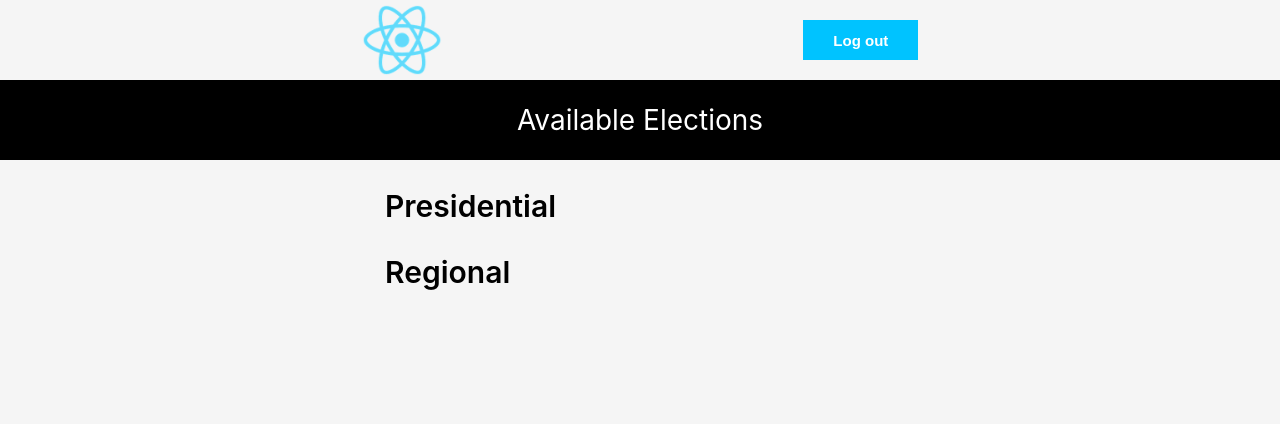
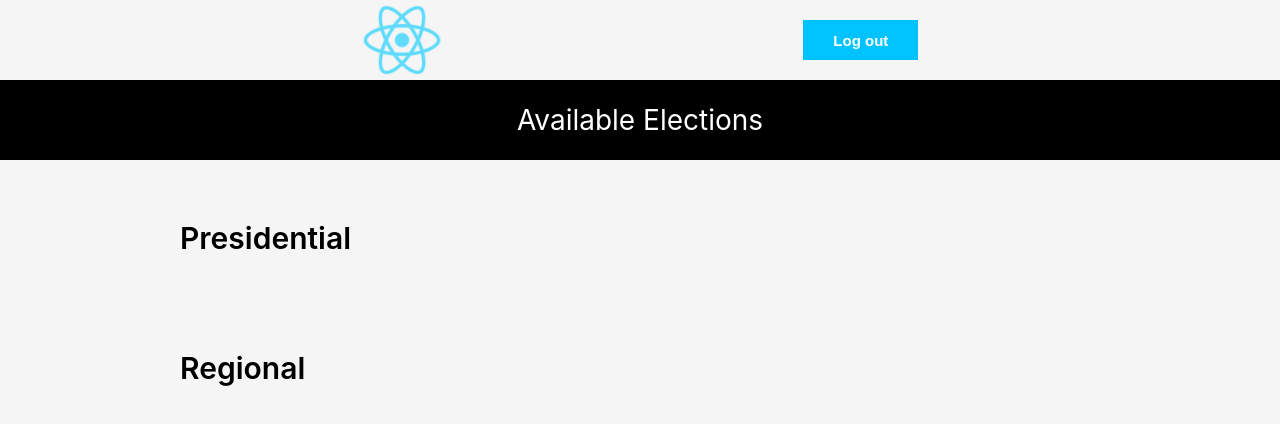
Before and after one commit to kisakyegordon/sd-voting-front, a React (Create React App) app: page / in a window 1280 px wide. Both pictures are taken after typing "name@example.com", "Sample123" into the empty fields and a click on the button "Sign In". Shown: the top 424 px of the page. Built offline with nearby package versions, Linux system fonts and the light colour scheme.

Commit message:
adds material-ui

```diff
--- a/package.json
+++ b/package.json
@@ -3,6 +3,8 @@
   "version": "0.1.0",
   "private": true,
   "dependencies": {
+    "@material-ui/core": "^4.9.8",
+    "@material-ui/icons": "^4.9.1",
     "@testing-library/jest-dom": "^4.2.4",
     "@testing-library/react": "^9.3.2",
     "@testing-library/user-event": "^7.1.2",
--- a/src/components/admin/ManageElection.js
+++ b/src/components/admin/ManageElection.js
@@ -1,5 +1,8 @@
 import React, { Component } from 'react';
 import { withRouter } from 'react-router-dom';
+import { Button } from '@material-ui/core';
+import DeleteIcon from '@material-ui/icons/Delete';
+import CreateIcon from '@material-ui/icons/Create';
 import NavBar from '../common/NavBar';
 import LogoPane from '../common/LogoPane';
 import {elections} from "../sampleData";
@@ -30,10 +33,26 @@ class AdminElectionList extends Component {
                         {
                             elections.map( (item, index) =>
                             <li key={index} className='election-list'>
-                                <div onClick={() => this.handleElection(item.id)}>{item.title}</div>
-                                <div>
-                                    <button onClick={() => this.handleEdit(item.id)}>Edit</button>
-                                    <button onClick={() => this.handleDelete(item.id)}>Delete</button>
+                                <div className='election-li'>
+                                    <div onClick={() => this.handleElection(item.id)}>{item.title}</div>
+                                    <div>
+                                    <Button
+                                        variant="contained"
+                                        color="primary"
+                                        startIcon={<CreateIcon />}
+                                        onClick={() => this.handleEdit(item.id)}
+                                    >
+                                       Edit
+                                    </Button>
+                                        <Button
+                                        variant="contained"
+                                        color="secondary"
+                                        startIcon={<DeleteIcon />}
+                                        onClick={() => this.handleDelete(item.id)}
+                                    >
+                                        Delete
+                                    </Button>
+                                    </div>
                                 </div>
                             </li> )
                         }
--- a/src/components/styles.css
+++ b/src/components/styles.css
@@ -1,8 +1,25 @@
+ul{
+    padding: 0;
+    width: 115vh;
+}
+
 li{
     list-style: none;
     display: flex;
     margin-bottom: 30px;
     min-width: 550px;
+    justify-content: space-between;
+}
+
+li.election-list{
+    height: 100px;
+    display: flex;
+    flex-direction: column;
+    justify-content: center;
+}
+
+.election-li{
+    display: flex;
     justify-content: space-between;
 }
 
```
